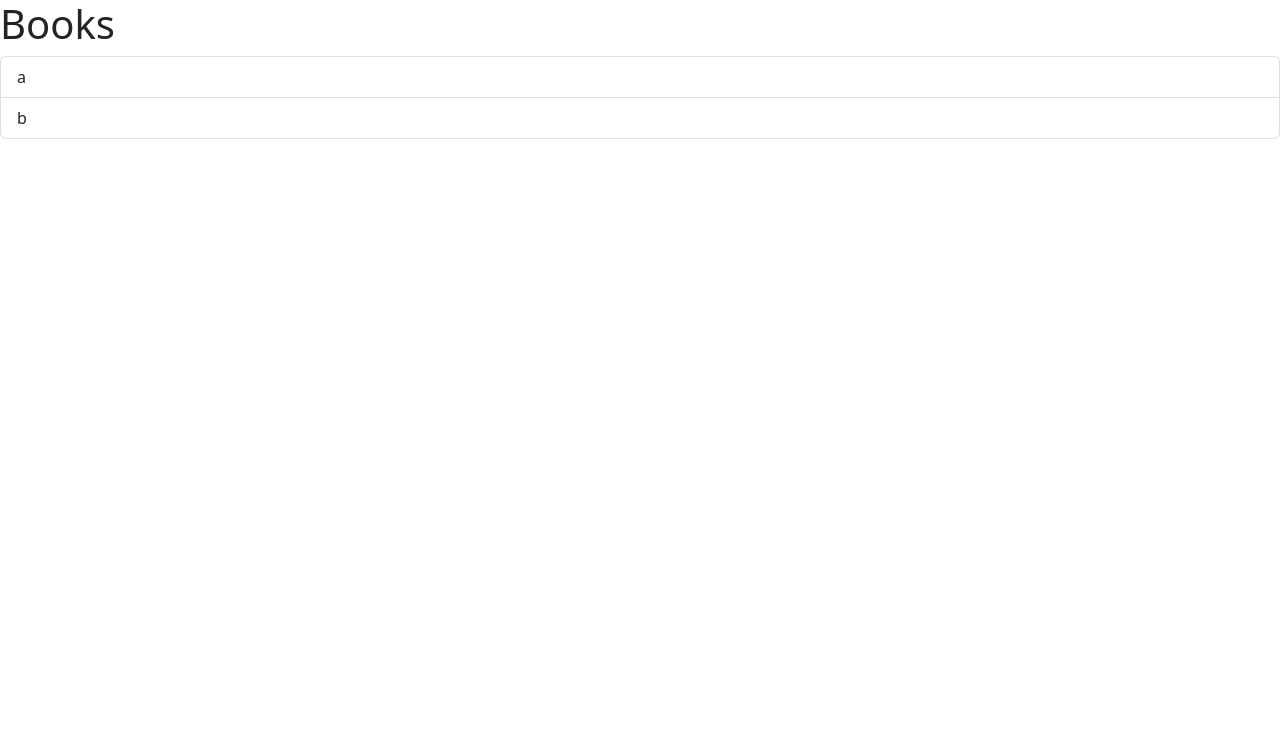
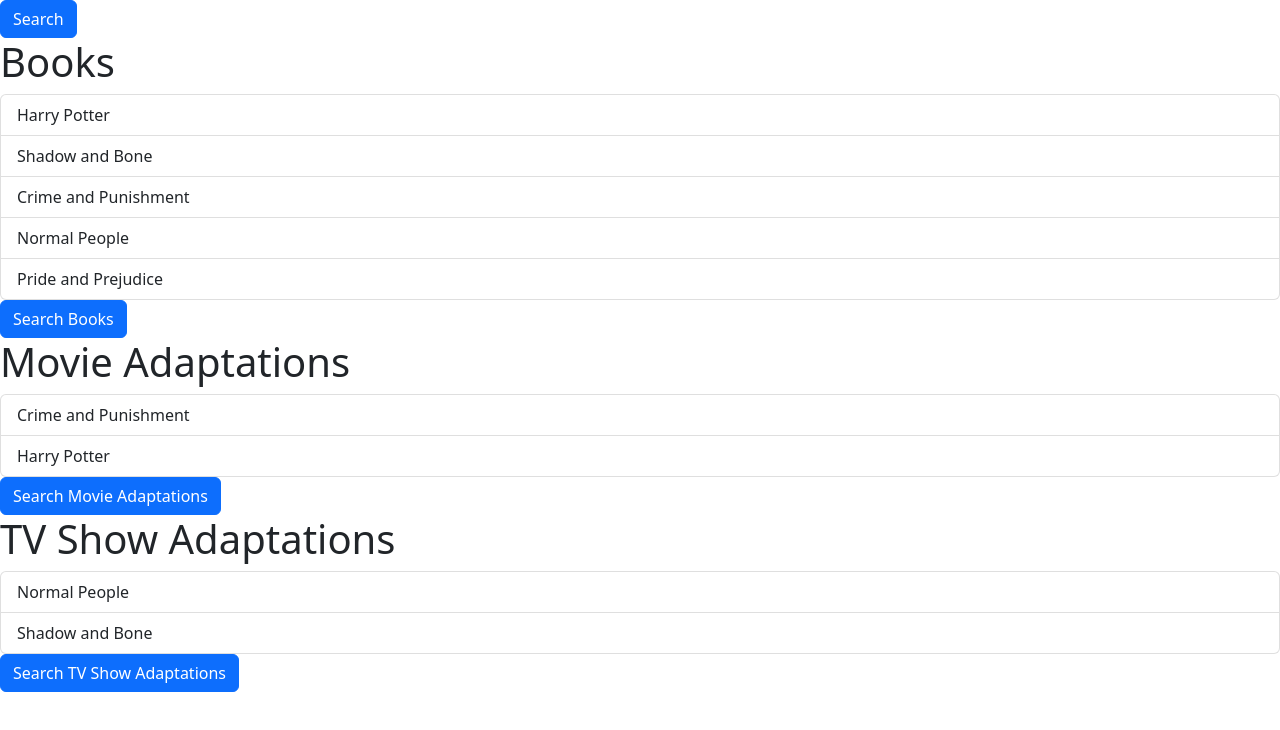
Before and after one commit to duygudumlupinar/react-app, a React (Vite) app: page / in a window 1280 px wide. Shown: the top 730 px of the page. Built offline with nearby package versions, Linux system fonts and the light colour scheme.

Commit message:
BasicLayout

```diff
--- a/src/App.tsx
+++ b/src/App.tsx
@@ -1,12 +1,61 @@
 import ListGroup from "./components/ListGroup";
+import Alert from "./components/Alert";
+import Button from "./components/Button";
+import { useState } from "react";
 
 function App() {
-  let items = ["a", "b"];
+  const [alertVisible, setAlertVisibility] = useState(false);
+
+  let items = [
+    "Harry Potter",
+    "Shadow and Bone",
+    "Crime and Punishment",
+    "Normal People",
+    "Pride and Prejudice",
+  ];
+
+  let movies = ["Crime and Punishment", "Harry Potter"];
+
+  let series = ["Normal People", "Shadow and Bone"];
+
+  const handleSelectedItem = (item: string) => {
+    console.log(item);
+  };
+
+  const handleSearchClick = () => {
+    setAlertVisibility(true);
+  };
 
   return (
-    <div>
-      <ListGroup items={items} heading="Books" />
-    </div>
+    <>
+      <Button onClick={handleSearchClick}>Search</Button>
+      <div>
+        {alertVisible && (
+          <Alert onClose={() => setAlertVisibility(false)}>Hello World</Alert>
+        )}
+      </div>
+      <div>
+        <ListGroup
+          items={items}
+          heading="Books"
+          onSelectItem={handleSelectedItem}
+        />
+      </div>
+      <div>
+        <ListGroup
+          items={movies}
+          heading="Movie Adaptations"
+          onSelectItem={handleSelectedItem}
+        />
+      </div>
+      <div>
+        <ListGroup
+          items={series}
+          heading="TV Show Adaptations"
+          onSelectItem={handleSelectedItem}
+        />
+      </div>
+    </>
   );
 }
 
--- /dev/null
+++ b/src/components/Alert.tsx
@@ -0,0 +1,23 @@
+import { ReactNode } from "react";
+
+interface Props {
+  children: ReactNode;
+  onClose: () => void;
+}
+
+const Alert = ({ children, onClose }: Props) => {
+  return (
+    <div className="alert alert-primary alert-dismissible">
+      {children}
+      <button
+        type="button"
+        className="btn-close"
+        onClick={onClose}
+        data-bs-dismiss="alert"
+        aria-label="Close"
+      ></button>
+    </div>
+  );
+};
+
+export default Alert;
--- /dev/null
+++ b/src/components/Button.tsx
@@ -0,0 +1,17 @@
+import React from "react";
+
+interface Props {
+  children: string;
+  color?: string;
+  onClick: () => void;
+}
+
+const Button = ({ children, color = "primary", onClick }: Props) => {
+  return (
+    <button className={"btn btn-" + color} onClick={onClick}>
+      {children}
+    </button>
+  );
+};
+
+export default Button;
--- a/src/components/ListGroup.tsx
+++ b/src/components/ListGroup.tsx
@@ -3,9 +3,10 @@
 interface ListGroupProps {
   items: string[];
   heading: string;
+  onSelectItem: (item: string) => void;
 }
 
-function ListGroup({ items, heading }: ListGroupProps) {
+function ListGroup({ items, heading, onSelectItem }: ListGroupProps) {
   const [selectedIndex, setSelectedIndex] = useState(-1);
 
   const handleClick = (event: MouseEvent) => console.log(event);
@@ -25,12 +26,16 @@
             key={item}
             onClick={() => {
               setSelectedIndex(index);
+              onSelectItem(item);
             }}
           >
             {item}
           </li>
         ))}
       </ul>
+      <button type="button" className="btn btn-primary">
+        Search {heading}
+      </button>
     </>
   );
 }
```
